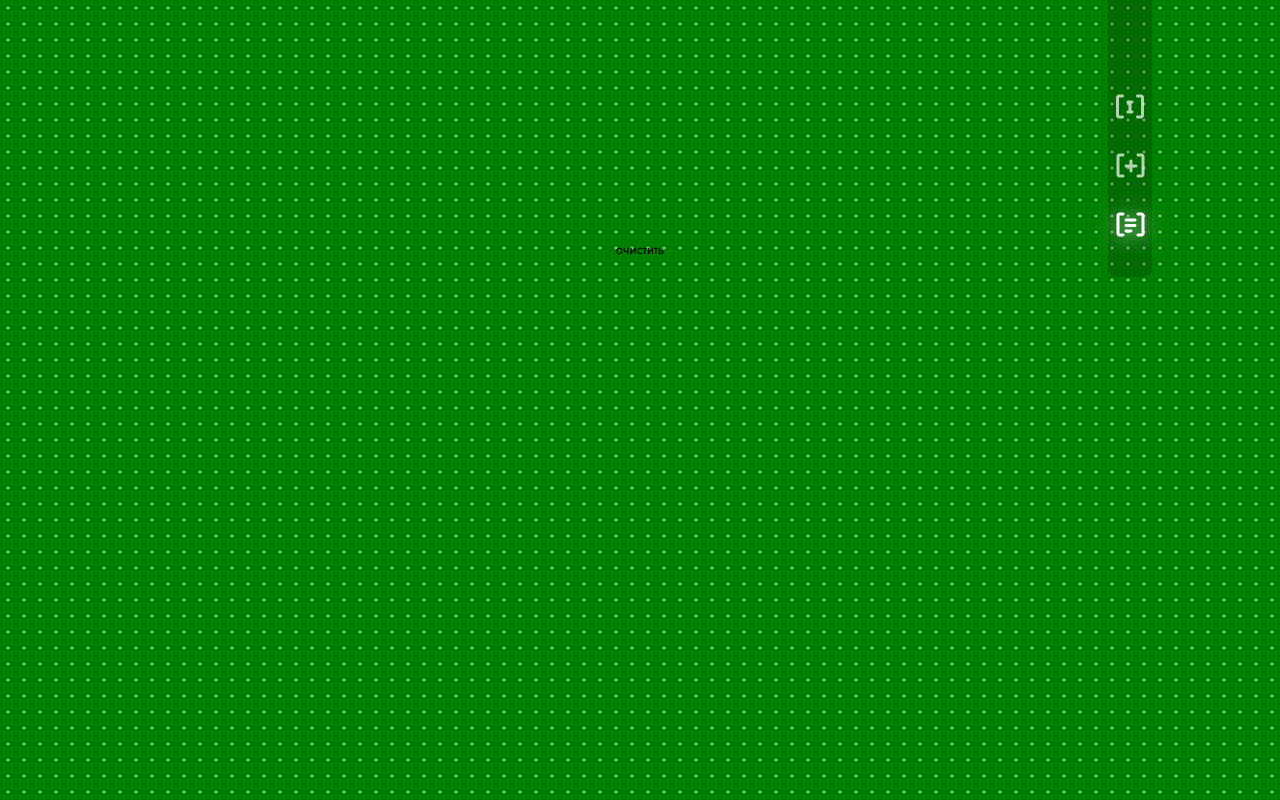
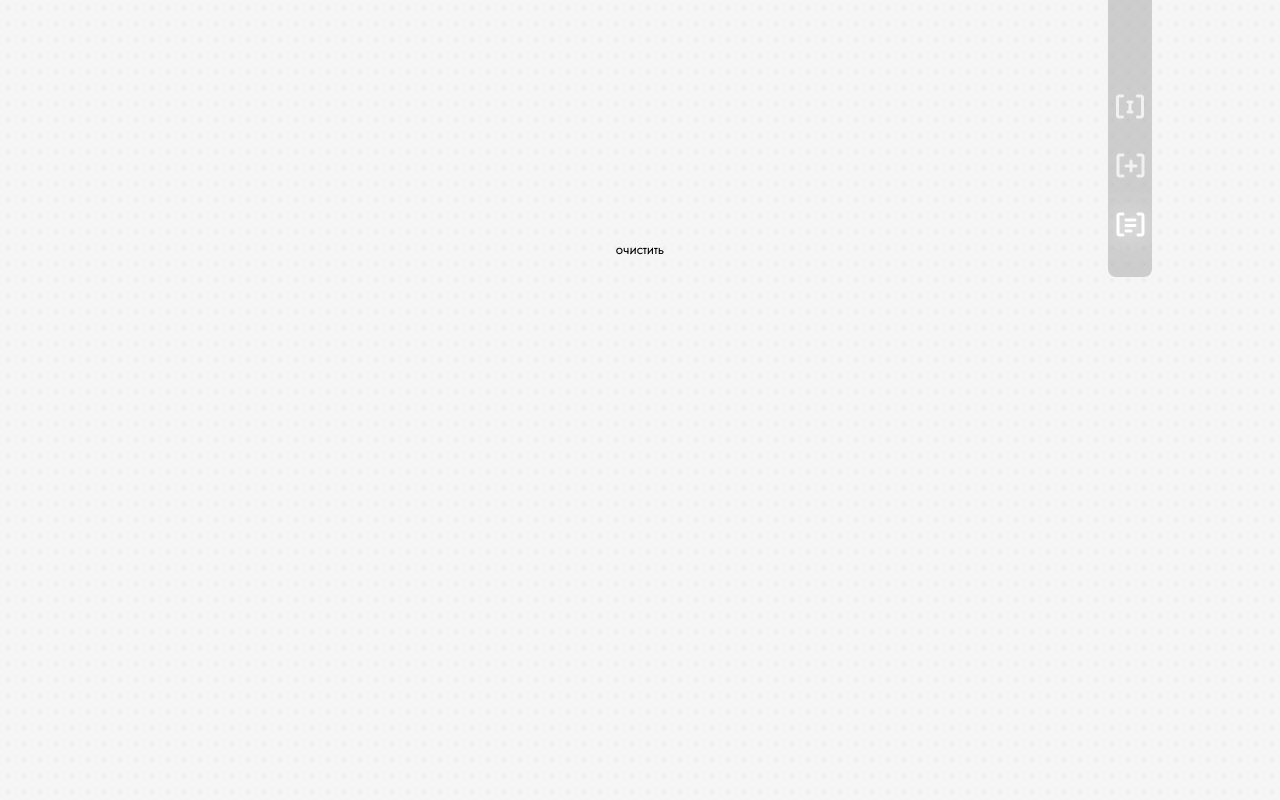
Before and after one commit to tatiana-t/emotion-palette, a React (Vite) app: page /palette/history in a window 1280 px wide. Built offline with nearby package versions, Linux system fonts and the light colour scheme; a web font is replaced by a local one; what @gravity-ui/uikit would draw is missing.

Commit message:
test update

```diff
--- a/src/App.scss
+++ b/src/App.scss
@@ -6,8 +6,8 @@
   position: relative;
 
   color: #444444;
-  // background-color: #f5f5f5;
-  background-color: green;
+  background-color: #f5f5f5;
+  // background-color: green;
   background-image: radial-gradient(#e7e6e6 0, transparent 2px);
   background-size: 16px 16px;
   background-repeat: repeat;
--- a/vite.config.ts
+++ b/vite.config.ts
@@ -25,8 +25,8 @@ export default defineConfig({
         display: 'standalone',
         icons: [{ purpose: 'any', sizes: 'any', src: 'assets/icons/icon-palette.svg', type: 'image/svg' }],
 
-        theme_color: '#8936FF',
-        background_color: '#2EC6FE',
+        // theme_color: '#8936FF',
+        // background_color: '#2EC6FE',
         orientation: 'portrait',
         lang: 'ru-RU',
         scope: 'https://hereandnowcreation.art/palette',
```
